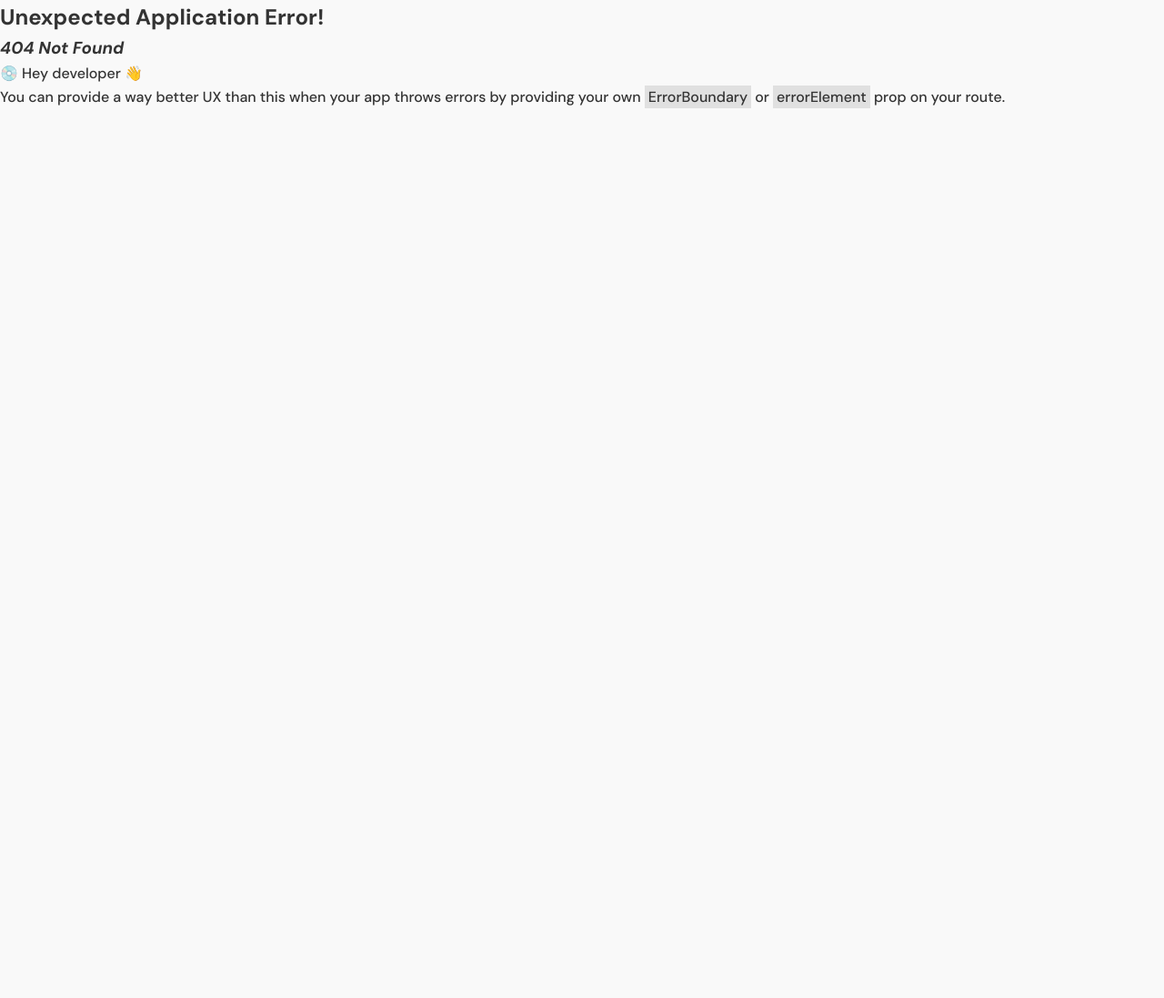
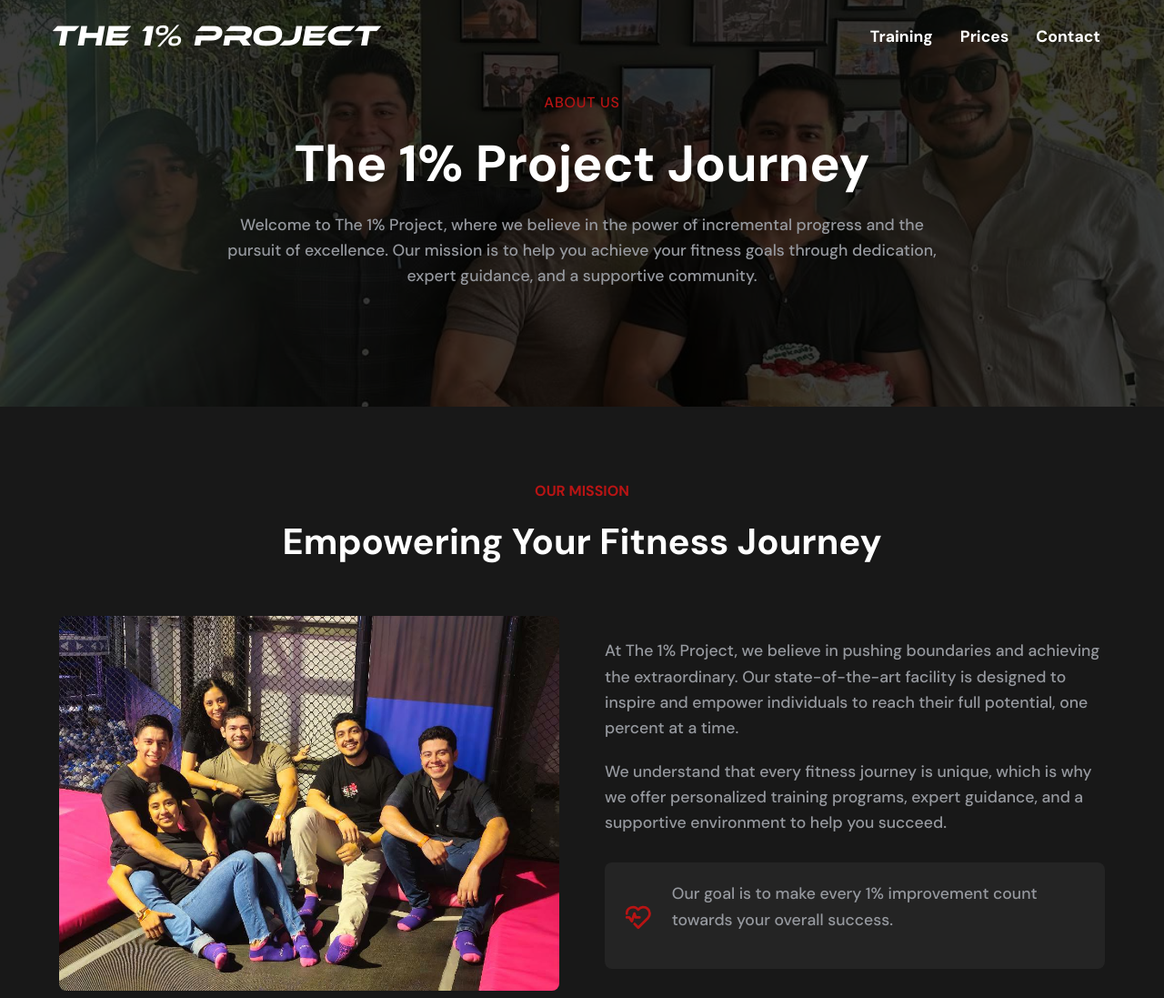
Before and after one commit to BryanCloudDev/gym-landing, a React (Vite) app: page /about in a window 1280 px wide. Before the commit this address had no page. Shown: the top 1097 px of the page at 91% size. Before the commit the page ends 800 px from the top, so only its background shows below. Built offline with nearby package versions, Linux system fonts and the light colour scheme.

Commit message:
feat: Add AboutPage component with features and styling, update routing in main.tsx, and refactor Footer links to use React Router

```diff
--- a/src/components/Footer.tsx
+++ b/src/components/Footer.tsx
@@ -44,11 +44,10 @@ const Footer = () => {
                 <Link to="/">Home</Link>
               </li>
               <li>
-                <a href="#about">About</a>
+                <Link to="/about">About</Link>
               </li>
-
               <li>
-                <a href="#trainers">Trainers</a>
+                <Link to="/trainers">Trainers</Link>
               </li>
               <li>
                 <Link
--- a/src/main.tsx
+++ b/src/main.tsx
@@ -9,6 +9,7 @@ import DayPassPage from "./pages/DayPassPage";
 import OnlineTrainingPage from "./pages/OnlineTrainingPage";
 import NutritionPlansPage from "./pages/NutritionPlansPage";
 import ScrollTopLayout from "./components/ScrollTopLayout";
+import AboutPage from "./pages/AboutPage";
 
 const router = createBrowserRouter([
   {
@@ -39,6 +40,10 @@ const router = createBrowserRouter([
         path: "/nutrition-plans",
         element: <NutritionPlansPage />,
       },
+      {
+        path: "/about",
+        element: <AboutPage />
+      }
     ],
   },
 ]);
--- /dev/null
+++ b/src/pages/AboutPage.tsx
@@ -0,0 +1,124 @@
+import React, { useEffect } from "react";
+import Layout from "../components/Layout";
+import styles from "../styles/AboutPage.module.css";
+import aboutImage from "../assets/images/foto-about.jpeg";
+import {
+  IconTarget,
+  IconMedal,
+  IconTrophy,
+  IconUsers,
+  IconHeartbeat,
+} from "@tabler/icons-react";
+
+interface FeatureProps {
+  icon: React.ReactNode;
+  title: string;
+  description: string;
+}
+
+const Feature: React.FC<FeatureProps> = ({ icon, title, description }) => (
+  <div className={styles.feature}>
+    <div className={styles.featureIcon}>{icon}</div>
+    <h3 className={styles.featureTitle}>{title}</h3>
+    <p className={styles.featureDescription}>{description}</p>
+  </div>
+);
+
+const AboutPage: React.FC = () => {
+  useEffect(() => {
+    document.title = "About Us | The 1% Project";
+  }, []);
+
+  const features = [
+    {
+      icon: <IconTarget stroke={2} size={48} />,
+      title: "Expert Training",
+      description: "Personalized programs tailored to your unique goals with certified trainers",
+    },
+    {
+      icon: <IconMedal stroke={2} size={48} />,
+      title: "Modern Facility",
+      description: "State-of-the-art equipment and technology for optimal training results",
+    },
+    {
+      icon: <IconTrophy stroke={2} size={48} />,
+      title: "Comprehensive Services",
+      description: "From personal training to sports therapy and nutrition planning",
+    },
+    {
+      icon: <IconUsers stroke={2} size={48} />,
+      title: "Community Focus",
+      description: "Supportive environment with like-minded individuals pursuing excellence",
+    },
+  ];
+
+  return (
+    <Layout>
+      <div className={styles.container}>
+        <section className={styles.hero}>
+          <div className={styles.heroContent}>
+            <span className={styles.subtitle}>about us</span>
+            <h1 className={styles.title}>The 1% Project Journey</h1>
+            <p className={styles.description}>
+              Welcome to The 1% Project, where we believe in the power of incremental progress
+              and the pursuit of excellence. Our mission is to help you achieve your fitness goals
+              through dedication, expert guidance, and a supportive community.
+            </p>
+          </div>
+        </section>
+
+        <section className={styles.mission}>
+          <h2 className={styles.sectionTitle}>
+            <span className={styles.sectionSubtitle}>our mission</span>
+            Empowering Your Fitness Journey
+          </h2>
+          <div className={styles.missionContent}>
+            <div className={styles.imageContainer}>
+              <img src={aboutImage} alt="The 1% Project Gym" className={styles.missionImage} />
+            </div>
+            <div className={styles.missionText}>
+              <p>
+                At The 1% Project, we believe in pushing boundaries and achieving the extraordinary.
+                Our state-of-the-art facility is designed to inspire and empower individuals to reach
+                their full potential, one percent at a time.
+              </p>
+              <p>
+                We understand that every fitness journey is unique, which is why we offer personalized
+                training programs, expert guidance, and a supportive environment to help you succeed.
+              </p>
+              <div className={styles.missionHighlight}>
+                <IconHeartbeat stroke={2} size={48} className={styles.missionIcon} />
+                <p>Our goal is to make every 1% improvement count towards your overall success.</p>
+              </div>
+            </div>
+          </div>
+        </section>
+
+        <section className={styles.features}>
+          <h2 className={styles.sectionTitle}>
+            <span className={styles.sectionSubtitle}>why choose us</span>
+            What Sets Us Apart
+          </h2>
+          <div className={styles.featuresList}>
+            {features.map((feature, index) => (
+              <Feature key={index} {...feature} />
+            ))}
+          </div>
+        </section>
+
+        <section className={styles.cta}>
+          <div className={styles.ctaContent}>
+            <h2 className={styles.ctaTitle}>Start Your 1% Journey Today</h2>
+            <p className={styles.ctaDescription}>
+              Join The 1% Project community and take the first step towards achieving your fitness goals.
+              Let us help you unlock your full potential, one percent at a time.
+            </p>
+            <button className={styles.ctaButton}>Schedule a Free Consultation</button>
+          </div>
+        </section>
+      </div>
+    </Layout>
+  );
+};
+
+export default AboutPage;
--- /dev/null
+++ b/src/styles/AboutPage.module.css
@@ -0,0 +1,231 @@
+.container {
+  background-color: var(--secondary-color);
+}
+
+.hero {
+  background-color: var(--third-color);
+  padding: 100px 65px;
+  background-image: url('../assets/images/hero.jpeg');
+  background-position: center;
+  background-size: cover;
+  background-blend-mode: overlay;
+  position: relative;
+}
+
+.heroContent {
+  max-width: 800px;
+  margin: 0 auto;
+  text-align: center;
+}
+
+.subtitle {
+  color: var(--primary-color);
+  font-size: 1rem;
+  text-transform: uppercase;
+  margin-bottom: 20px;
+  letter-spacing: 0.05em;
+  display: block;
+}
+
+.title {
+  color: #ffffff;
+  font-size: 3.5rem;
+  margin-bottom: 20px;
+  line-height: 1.2;
+}
+
+.description {
+  color: #96999F;
+  font-size: 1.1rem;
+  line-height: 1.6;
+  margin-bottom: 30px;
+}
+
+.mission {
+  padding: 80px 65px;
+  background-color: var(--secondary-color);
+}
+
+.sectionTitle {
+  text-align: center;
+  color: #ffffff;
+  font-size: 2.5rem;
+  margin-bottom: 50px;
+}
+
+.sectionSubtitle {
+  display: block;
+  color: var(--primary-color);
+  font-size: 1rem;
+  text-transform: uppercase;
+  margin-bottom: 10px;
+}
+
+.missionContent {
+  display: flex;
+  gap: 50px;
+  align-items: center;
+}
+
+.imageContainer {
+  flex: 1;
+  min-width: 300px;
+}
+
+.missionImage {
+  width: 100%;
+  height: auto;
+  border-radius: 8px;
+}
+
+.missionText {
+  flex: 1;
+  min-width: 300px;
+}
+
+.missionText p {
+  color: #96999F;
+  font-size: 1.1rem;
+  line-height: 1.6;
+  margin-bottom: 20px;
+}
+
+.missionHighlight {
+  display: flex;
+  align-items: center;
+  background-color: rgba(255, 255, 255, 0.05);
+  padding: 20px;
+  border-radius: 8px;
+  margin-top: 30px;
+}
+
+.missionIcon {
+  color: var(--primary-color);
+  margin-right: 20px;
+}
+
+.features {
+  padding: 80px 65px;
+  background-color: var(--third-color);
+}
+
+.featuresList {
+  display: grid;
+  grid-template-columns: repeat(2, 1fr);
+  gap: 30px;
+}
+
+.feature {
+  background-color: rgba(255, 255, 255, 0.05);
+  padding: 30px;
+  border-radius: 8px;
+  text-align: center;
+}
+
+.featureIcon {
+  color: var(--primary-color);
+  margin-bottom: 20px;
+}
+
+.featureTitle {
+  color: #ffffff;
+  font-size: 1.5rem;
+  margin-bottom: 15px;
+}
+
+.featureDescription {
+  color: #96999F;
+  font-size: 1rem;
+  line-height: 1.6;
+}
+
+.cta {
+  padding: 80px 65px;
+  background-color: var(--secondary-color);
+  text-align: center;
+}
+
+.ctaContent {
+  max-width: 600px;
+  margin: 0 auto;
+}
+
+.ctaTitle {
+  color: #ffffff;
+  font-size: 2.5rem;
+  margin-bottom: 20px;
+}
+
+.ctaDescription {
+  color: #96999F;
+  font-size: 1.1rem;
+  line-height: 1.6;
+  margin-bottom: 30px;
+}
+
+.ctaButton {
+  background-color: var(--primary-color);
+  color: #ffffff;
+  border: none;
+  padding: 15px 30px;
+  font-size: 1rem;
+  font-weight: bold;
+  cursor: pointer;
+  transition: background-color 0.3s ease;
+}
+
+.ctaButton:hover {
+  background-color: var(--primary-color-hover);
+}
+
+@media (max-width: 1024px) {
+  .hero, .mission, .features, .cta {
+    padding: 60px 40px;
+  }
+
+  .featuresList {
+    grid-template-columns: 1fr;
+  }
+}
+
+@media (max-width: 768px) {
+  .hero {
+    padding: 80px 30px;
+  }
+
+  .title {
+    font-size: 2.5rem;
+  }
+
+  .missionContent {
+    flex-direction: column;
+  }
+
+  .sectionTitle {
+    font-size: 2rem;
+  }
+}
+
+@media (max-width: 480px) {
+  .hero, .mission, .features, .cta {
+    padding: 40px 20px;
+  }
+
+  .title {
+    font-size: 2rem;
+  }
+
+  .description {
+    font-size: 1rem;
+  }
+
+  .sectionTitle {
+    font-size: 1.8rem;
+  }
+
+  .missionText p,
+  .featureDescription,
+  .ctaDescription {
+    font-size: 1rem;
+  }
+}
```
